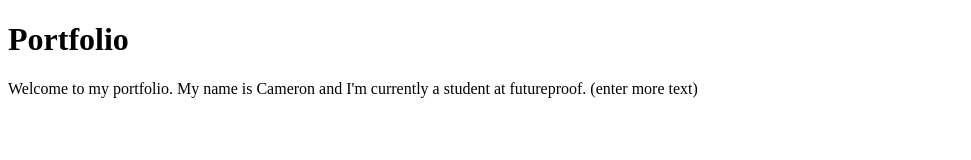
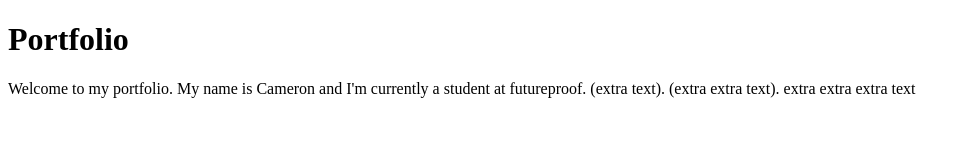
Before and after one commit to CBrom99/GeneralPortfolio, a plain HTML site: page index.html in a window 1280 px wide. Shown: the whole page, without its empty margins (0-971 px from the left). Drawn offline with Linux system fonts and the light colour scheme.

Commit message:
more placeholder text

```diff
--- a/index.html
+++ b/index.html
@@ -4,10 +4,11 @@
     <meta charset="UTF-8">
     <meta http-equiv="X-UA-Compatible" content="IE=edge">
     <meta name="viewport" content="width=device-width, initial-scale=1.0">
+    <link rel="stylesheet" href='style.css'>
     <title>Document</title>
 </head>
 <body>
     <h1> Portfolio </h1>
-    <p> Welcome to my portfolio. My name is Cameron and I'm currently a student at futureproof. (enter more text)</p>
+    <p> Welcome to my portfolio. My name is Cameron and I'm currently a student at futureproof. (extra text). (extra extra text). extra extra extra text </p>
 </body>
 </html>
```
